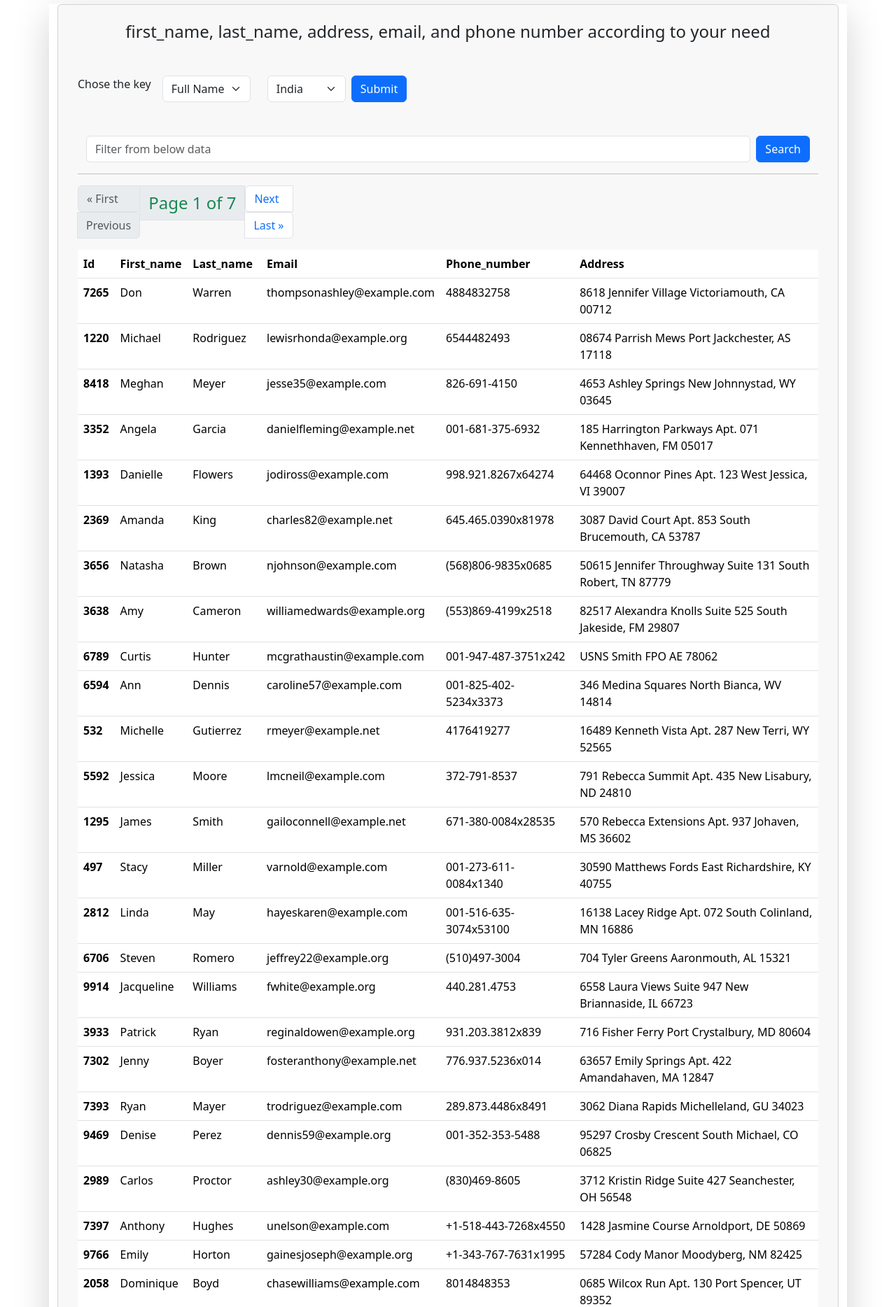
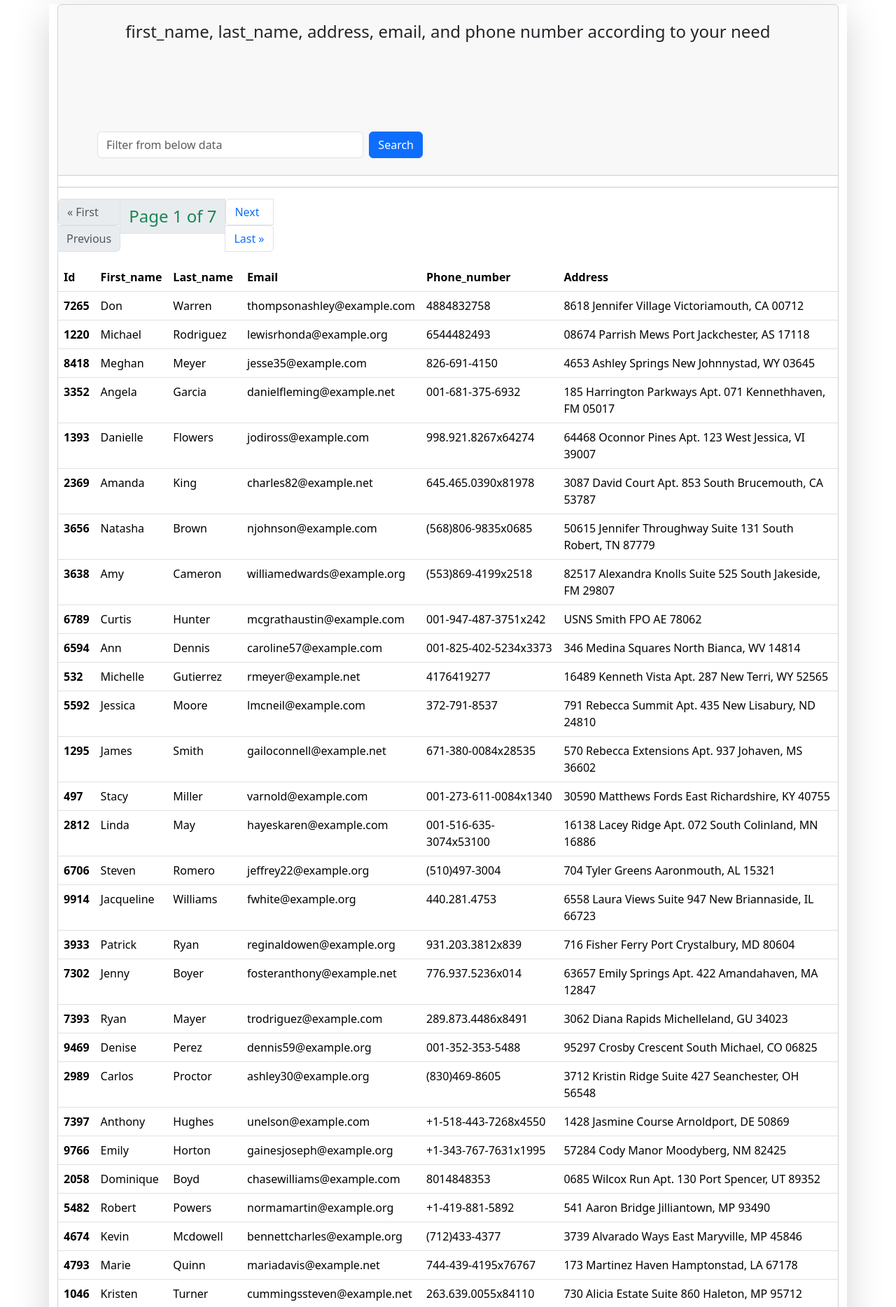
Before and after one commit to Abhisingh980/django-project, a Django app: page /fake/ in a window 1280 px wide. Shown: the part 122-1990 px from the top of the page at 70% size. Run offline with Django 5.2, Linux system fonts and the light colour scheme; data comes from the database, SQL or seed files in the repository.

Commit message:
delte option tag from html code or fake.html

```diff
--- a/learning1/fakedata/templates/fake.html
+++ b/learning1/fakedata/templates/fake.html
@@ -11,44 +11,15 @@
                     </h4>
                     <form class="form" method="POST" action="{% url 'fake' %}">
                         {% csrf_token %}
+                        <div class="card-body">
+                            <div class="row">
+                                <div class="col-md-6">
+                                    <div class="form-group">
                         <div class="container mt-5">
                             <div class="d-flex justify-content-start">
-                                <label for="dropdawn">Chose the key</label>
-                                <div class="dropdown me-2 ms-3">
-                                    <select
-                                        class="form-select"
-                                        name="option_key"
-                                        id="option_key"
-                                    >
-                                        <option value="Full_Name">
-                                            Full Name
-                                        </option>
-                                        <option value="address_pincode">
-                                            Pincode
-                                        </option>
-                                        <option value="email">City</option>
-                                    </select>
-                                </div>
-                                <div class="dropdown me-2 ms-3">
-                                    <select
-                                        class="form-select"
-                                        name="country_key"
-                                        id="country_key"
-                                    >
-                                        <option value="India">India</option>
-                                        <option value="Japan">Japan</option>
-                                        <option value="America">America</option>
-                                        <option value="UK">UK</option>
-                                        <option value="Africa">Africa</option>
-                                    </select>
-                                </div>
 
-                                <button class="btn btn-primary" type="submit">
-                                    Submit
-                                </button>
-                            </div>
                             <div class="container mt-5">
-                                <div class="d-flex justify-content-start">
+                                <div class="d-flex justify-content-center ">
                                     <input
                                         type="text"
                                         class="form-control"
@@ -59,6 +30,13 @@
                                     <button class="btn btn-primary ms-2" type="submit">
                                         Search
                                     </button>
+                                </div>
+                            </div>
+                        </div>
+                    </div>
+                </div>
+            </div>
+        </div>
     </div>
 </div>
 <hr />
@@ -186,5 +164,4 @@
 </div>
 </div>
 </div>
-</div>
 {% endblock %}
--- a/learning1/fakedata/views.py
+++ b/learning1/fakedata/views.py
@@ -2,32 +2,44 @@
 from faker import Faker
 from .models import fakedata
 from django.core.paginator import Paginator
+from django.http import HttpResponse
 
 # Create your views here.
-#
+
+
 def fakedatageneration(request):
     #generate_data(10)
+
+    if request.method == "POST":
+        filter_search = request.POST.get('search')
+        if filter_search:
+            filter_data(filter_search)
+
+
+
+
+    # below code is for generating pagenator
+
     get_all_data = fakedata.objects.all()
     paginator = Paginator(get_all_data, 10)  # Show 25 contacts per page.
 
     page_number = request.GET.get("page")
     page_obj = paginator.get_page(page_number)
     total_pages = paginator.num_pages
+
+
     return render(request, 'fake.html', {'data': get_all_data, 'page_obj': page_obj, 'total_pages': total_pages})
 
-# def data_from_drop_dawn(request):
-#     if request.method == 'POST':
-#         selct_value= []
-#         option_value = request.POST.get('option_key')
 
-#         for i in range(0, int(option_value)):
-#             selct_value.append(i)
-
-#         print(selct_value)
-#     return render(request, 'fake.html')
+def filter_data(request):
+    pass
 
 
-def generate_data(n):
+
+# below code is for generating fake data
+
+
+def generate_data(n,country=None,option=None):
     fake = Faker()
     for _ in range(n):
         fakedata.objects.create(
```
Lines whose indentation alone changed are shown as unchanged.
